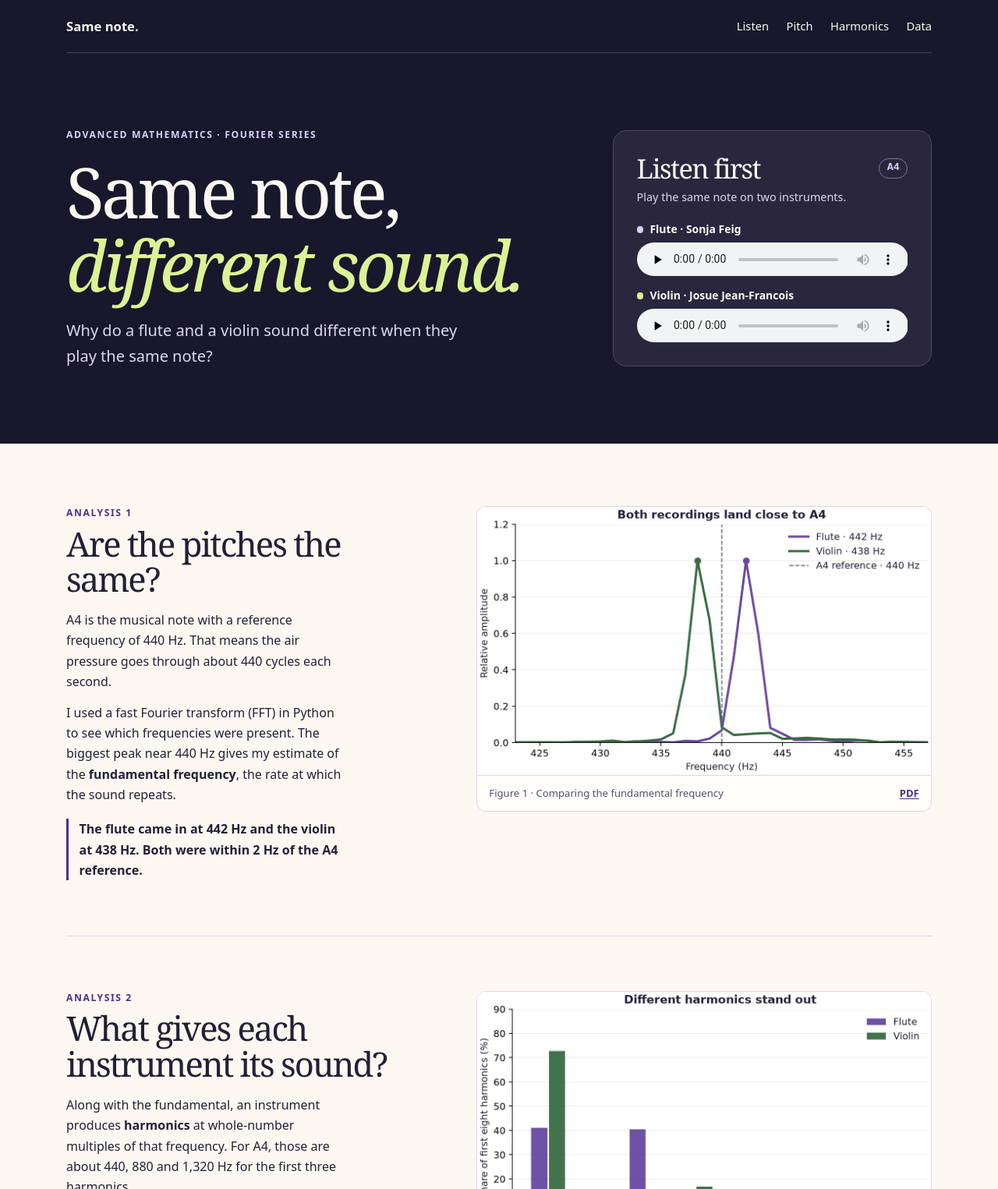
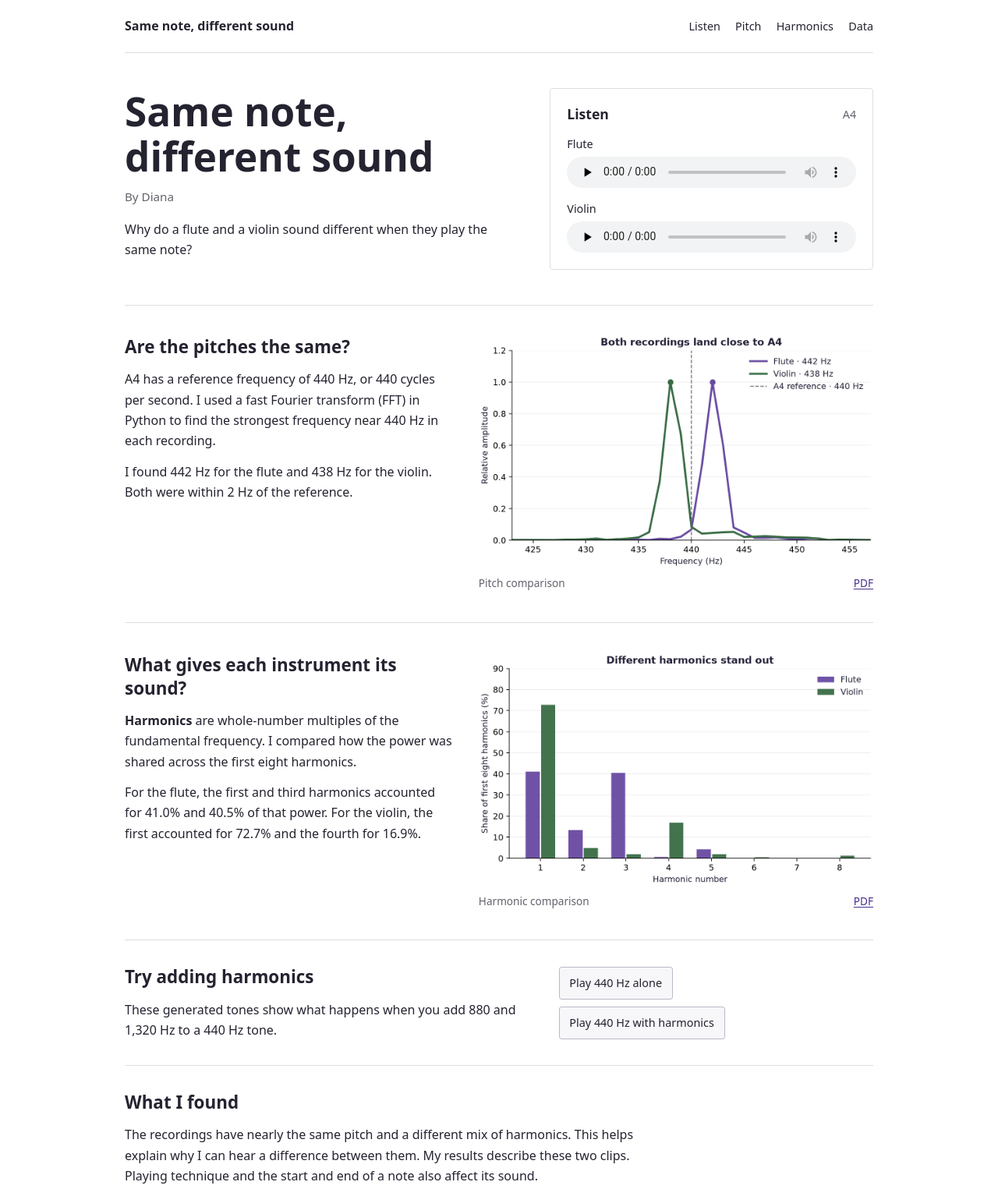
Before and after one commit to dianacherkk/same-note-different-sound, a plain HTML site: page docs/index.html in a window 1280 px wide. Shown: the top 1525 px of the page at 78% size. Drawn offline with Linux system fonts and the light colour scheme.

Commit message:
Simplify the website and add Diana as author

```diff
--- a/docs/index.html
+++ b/docs/index.html
@@ -13,7 +13,7 @@
 
   <header class="masthead">
     <div class="wrap topbar">
-      <a class="wordmark" href="#main">Same note<span>.</span></a>
+      <a class="wordmark" href="#main">Same note, different sound</a>
       <nav aria-label="Main navigation">
         <a href="#listen">Listen</a>
         <a href="#pitch">Pitch</a>
@@ -27,25 +27,24 @@
     <section class="hero">
       <div class="wrap hero-grid">
         <div>
-          <p class="eyebrow">Advanced mathematics · Fourier series</p>
-          <h1>Same note,<br><em>different sound.</em></h1>
+          <h1>Same note,<br>different sound</h1>
+          <p class="author">By Diana</p>
           <p class="hero-question">Why do a flute and a violin sound different when they play the same note?</p>
         </div>
 
         <section class="recordings" id="listen" aria-labelledby="listen-title">
           <div class="recordings-heading">
-            <h2 id="listen-title">Listen first</h2>
+            <h2 id="listen-title">Listen</h2>
             <span class="note-label">A4</span>
           </div>
-          <p>Play the same note on two instruments.</p>
           <div class="sample flute">
-            <p id="flute-label">Flute <span>· Sonja Feig</span></p>
+            <p id="flute-label">Flute</p>
             <audio controls preload="none" aria-labelledby="flute-label" src="audio/flute-a4.wav">
               <a href="audio/flute-a4.wav">Download the flute recording</a>
             </audio>
           </div>
           <div class="sample violin">
-            <p id="violin-label">Violin <span>· Josue Jean-Francois</span></p>
+            <p id="violin-label">Violin</p>
             <audio controls preload="none" aria-labelledby="violin-label" src="audio/violin-a4.wav">
               <a href="audio/violin-a4.wav">Download the violin recording</a>
             </audio>
@@ -57,36 +56,32 @@
     <div class="wrap report">
       <section class="analysis" id="pitch" aria-labelledby="pitch-title">
         <div class="analysis-copy">
-          <p class="eyebrow">Analysis 1</p>
           <h2 id="pitch-title">Are the pitches the same?</h2>
-          <p>A4 is the musical note with a reference frequency of 440 Hz. That means the air pressure goes through about 440 cycles each second.</p>
-          <p>I used a fast Fourier transform (FFT) in Python to see which frequencies were present. The biggest peak near 440 Hz gives my estimate of the <strong>fundamental frequency</strong>, the rate at which the sound repeats.</p>
-          <p class="finding">The flute came in at 442 Hz and the violin at 438 Hz. Both were within 2 Hz of the A4 reference.</p>
+          <p>A4 has a reference frequency of 440 Hz, or 440 cycles per second. I used a fast Fourier transform (FFT) in Python to find the strongest frequency near 440 Hz in each recording.</p>
+          <p class="finding">I found 442 Hz for the flute and 438 Hz for the violin. Both were within 2 Hz of the reference.</p>
         </div>
         <figure>
           <img src="figures/pitch.png" width="1188" height="702" alt="The violin peak at 438 Hz and flute peak at 442 Hz sit on either side of the dashed 440 Hz reference.">
-          <figcaption><span>Figure 1 · Comparing the fundamental frequency</span><a href="figures/pitch.pdf">PDF</a></figcaption>
+          <figcaption><span>Pitch comparison</span><a href="figures/pitch.pdf">PDF</a></figcaption>
         </figure>
       </section>
 
       <section class="analysis" id="harmonics" aria-labelledby="harmonics-title">
         <div class="analysis-copy">
-          <p class="eyebrow">Analysis 2</p>
           <h2 id="harmonics-title">What gives each instrument its sound?</h2>
-          <p>Along with the fundamental, an instrument produces <strong>harmonics</strong> at whole-number multiples of that frequency. For A4, those are about 440, 880 and 1,320 Hz for the first three harmonics.</p>
-          <p>I measured the power within 15 Hz of each of the first eight harmonics. I then divided by their combined power so I could compare the mix for each instrument.</p>
-          <p class="finding">The flute’s first and third harmonics accounted for 41.0% and 40.5% of the measured power. The violin’s first harmonic accounted for 72.7% and its fourth for 16.9%.</p>
+          <p><strong>Harmonics</strong> are whole-number multiples of the fundamental frequency. I compared how the power was shared across the first eight harmonics.</p>
+          <p class="finding">For the flute, the first and third harmonics accounted for 41.0% and 40.5% of that power. For the violin, the first accounted for 72.7% and the fourth for 16.9%.</p>
         </div>
         <figure>
           <img src="figures/harmonics.png" width="1188" height="702" alt="Across the first eight harmonics, the flute has its tallest bars at 1 and 3. The violin has its tallest bars at 1 and 4.">
-          <figcaption><span>Figure 2 · Comparing the harmonics</span><a href="figures/harmonics.pdf">PDF</a></figcaption>
+          <figcaption><span>Harmonic comparison</span><a href="figures/harmonics.pdf">PDF</a></figcaption>
         </figure>
       </section>
 
       <section class="tone-demo" aria-labelledby="demo-title">
         <div>
-          <h2 id="demo-title">Hear what extra harmonics do</h2>
-          <p>Both of these synthetic sounds start with 440 Hz. The second adds 880 and 1,320 Hz. In the time the 440 Hz wave makes one cycle, the other waves make exactly two and three. The whole sound repeats at the same rate.</p>
+          <h2 id="demo-title">Try adding harmonics</h2>
+          <p>These generated tones show what happens when you add 880 and 1,320 Hz to a 440 Hz tone.</p>
         </div>
         <div class="demo-controls">
           <button type="button" id="single-tone">Play 440 Hz alone</button>
@@ -96,23 +91,22 @@
       </section>
 
       <section class="takeaway" aria-labelledby="conclusion-title">
-        <p class="eyebrow">Conclusion</p>
-        <h2 id="conclusion-title">Pitch tells you the note. Harmonics help explain the sound.</h2>
-        <p>Both instruments were close to 440 Hz, but their power was spread differently across the harmonics. That difference in the mix helps explain why the recordings sound distinct even though both are A4.</p>
-        <p>The comparison uses a small set of recordings. Playing technique and the way a note starts and ends can also change how it sounds.</p>
+        <h2 id="conclusion-title">What I found</h2>
+        <p>The recordings have nearly the same pitch and a different mix of harmonics. This helps explain why I can hear a difference between them. My results describe these two clips. Playing technique and the start and end of a note also affect its sound.</p>
       </section>
 
       <section class="details-section" id="data" aria-labelledby="data-title">
         <h2 id="data-title">Data and method</h2>
-        <p>I used two recordings from the University of Iowa Electronic Music Studios collection curated by Lawrence Fritts. Both are marked <em>mezzo-forte</em>, or moderately loud. The flute was played without vibrato, and the violin was bowed on the A string.</p>
-        <p>I selected one steady second of A4 from each recording. Both recordings contain 44,100 samples per second. Before the FFT, I applied a Hann window, which tapers the edges of the clip so the cut introduces less distortion in the spectrum.</p>
+        <p>The recordings come from the University of Iowa collection created by Lawrence Fritts. Sonja Feig plays the flute and Josue Jean-Francois plays the violin. Both recordings are marked <em>mezzo-forte</em>, meaning moderately loud.</p>
         <p><a href="https://theremin.music.uiowa.edu/MIS.html">University of Iowa Musical Instrument Samples</a></p>
 
         <details>
-          <summary>How does this connect to Fourier series?</summary>
-          <p>Chapter 6 shows how a repeating signal can be described as a sum of sine and cosine waves. Each wave repeats at the fundamental frequency or a whole-number multiple of it. The example on page 32 shows how a Fourier transform can reveal three frequencies mixed into one signal.</p>
+          <summary>Method and course connection</summary>
+          <p>I selected one steady second of A4 from each recording, sampled at 44,100 Hz. The flute was played without vibrato and the violin was bowed on the A string. I applied a Hann window to taper the clip edges before the FFT.</p>
+          <p>I estimated the pitch from the strongest peak between 420 and 460 Hz. For each of the first eight harmonics, I added the power within 15 Hz of its expected frequency. I divided each band's power by the total across those eight bands.</p>
+          <p>Chapter 6 describes repeating signals as sums of sine and cosine waves. The Fourier transform example on page 32 shows how to find frequencies mixed in one signal.</p>
           <p class="equation"><var>x</var>(<var>t</var>) ≈ <var>a</var><sub>0</sub> + ∑<sub><var>k</var>=1</sub><sup><var>K</var></sup> [<var>a</var><sub><var>k</var></sub> cos(2π<var>k</var><var>f</var><sub>0</sub><var>t</var>) + <var>b</var><sub><var>k</var></sub> sin(2π<var>k</var><var>f</var><sub>0</sub><var>t</var>)]</p>
-          <p><var>f</var><sub>0</sub> is the fundamental frequency and <var>k</var> is the harmonic number. The sine and cosine weights tell us how much each harmonic contributes. The FFT works on the sampled recording and estimates which frequencies are present.</p>
+          <p><var>f</var><sub>0</sub> is the fundamental frequency and <var>k</var> is the harmonic number. The weights describe each harmonic's contribution.</p>
         </details>
       </section>
     </div>
@@ -120,7 +114,7 @@
 
   <footer class="footer">
     <div class="wrap footer-inner">
-      <p>Advanced Mathematics · Individual project</p>
+      <p>Advanced Mathematics</p>
       <a href="https://github.com/dianacherkk/same-note-different-sound">Code and data on GitHub</a>
     </div>
   </footer>
--- a/docs/styles.css
+++ b/docs/styles.css
@@ -1,276 +1,127 @@
 :root {
   color-scheme: light;
-  --night: #19172b;
-  --panel: #29263e;
-  --cream: #fbf8f1;
-  --paper: #fffefa;
-  --ink: #222036;
-  --muted: #555167;
-  --lavender: #d9cff7;
-  --lime: #dcf295;
-  --line: #dcd5e3;
+  --ink: #242330;
+  --muted: #64616c;
+  --line: #dedde3;
   --link: #49318f;
-  --serif: Georgia, "Times New Roman", serif;
 }
 
 *, *::before, *::after { box-sizing: border-box; }
 
 body {
   margin: 0;
-  background: var(--cream);
+  background: #fff;
   color: var(--ink);
   font: 1rem/1.65 system-ui, -apple-system, BlinkMacSystemFont, sans-serif;
 }
 
-.wrap {
-  width: min(1110px, 100% - 3rem);
-  margin-inline: auto;
-}
-
+.wrap { width: min(960px, 100% - 3rem); margin-inline: auto; }
 a { color: var(--link); text-underline-offset: .18em; }
 button, audio, summary { max-width: 100%; }
 img { max-width: 100%; height: auto; display: block; }
 h1, h2, p, figure { margin: 0; }
-section[id] { scroll-margin-top: 1.25rem; }
-
-:focus-visible {
-  outline: 3px solid currentColor;
-  outline-offset: 4px;
-}
+section[id] { scroll-margin-top: 1.5rem; }
+:focus-visible { outline: 2px solid var(--link); outline-offset: 4px; }
 
 .skip-link {
   position: absolute;
-  z-index: 2;
-  inset: 1rem auto auto 1rem;
-  padding: .65rem 1rem;
-  transform: translateY(-250%);
-  color: var(--night);
-  background: var(--lime);
+  inset: .5rem auto auto .5rem;
+  padding: .5rem .8rem;
+  transform: translateY(-200%);
+  background: white;
 }
-
 .skip-link:focus { transform: translateY(0); }
 
-.masthead, .hero {
-  background: var(--night);
-  color: var(--cream);
+.topbar {
+  display: flex;
+  justify-content: space-between;
+  align-items: center;
+  flex-wrap: wrap;
+  gap: .6rem 1.5rem;
+  min-height: 68px;
+  padding-block: .9rem;
+  border-bottom: 1px solid var(--line);
 }
-
-.topbar {
-  min-height: 68px;
-  display: flex;
-  align-items: center;
-  justify-content: space-between;
-  gap: .8rem 1.8rem;
-  border-bottom: 1px solid #47415a;
-}
-
 .topbar a { color: inherit; text-decoration: none; }
 .topbar a:hover { text-decoration: underline; }
-.wordmark { font-size: 1.04rem; font-weight: 750; }
-.wordmark span { color: var(--lime); }
-.topbar nav { display: flex; flex-wrap: wrap; gap: .25rem 1.4rem; font-size: .92rem; }
+.wordmark { font-weight: 600; }
+.topbar nav { display: flex; gap: 1.2rem; font-size: .9rem; }
 
-.hero { padding-block: clamp(3rem, 8vw, 6rem); }
-
+.hero { padding-block: 2.8rem; }
 .hero-grid {
   display: grid;
-  grid-template-columns: minmax(0, 1.45fr) minmax(16rem, .95fr);
-  align-items: center;
-  gap: clamp(1.75rem, 6vw, 5.5rem);
+  grid-template-columns: 1.2fr 1fr;
+  align-items: start;
+  gap: 3rem;
 }
+h1 { font-size: clamp(2.1rem, 4.4vw, 3.2rem); line-height: 1.14; font-weight: 650; }
+h1 em { font-style: normal; }
+.author { margin-block: .65rem 1rem; color: var(--muted); font-size: .95rem; }
+.hero-question { max-width: 35rem; }
+h2 { font-size: 1.4rem; line-height: 1.35; font-weight: 600; }
 
-.eyebrow {
-  font-size: .76rem;
-  letter-spacing: .13em;
-  line-height: 1.45;
-  font-weight: 750;
-  text-transform: uppercase;
-}
-
-.hero .eyebrow { color: var(--lavender); }
-
-h1, h2 {
-  font-family: var(--serif);
-  font-weight: 500;
-  line-height: 1.05;
-  letter-spacing: -.045em;
-}
-
-h1 {
-  margin-block: 1rem 1.35rem;
-  font-size: clamp(3.1rem, 7vw, 6rem);
-}
-
-h1 em { color: var(--lime); font-weight: inherit; }
-
-.hero-question {
-  max-width: 33rem;
-  color: #ded7ee;
-  font-size: clamp(1rem, 2.15vw, 1.25rem);
-}
-
-.recordings {
-  padding: clamp(1rem, 3.5vw, 1.85rem);
-  background: var(--panel);
-  border: 1px solid #514962;
-  border-radius: 1.1rem;
-}
-
-.recordings-heading {
-  display: flex;
-  align-items: center;
-  justify-content: space-between;
-  gap: .5rem;
-}
-
-.recordings h2 { font-size: clamp(1.7rem, 3vw, 2.15rem); }
-.recordings-heading + p { color: #ded7ee; font-size: .9rem; margin-block: .45rem 1.1rem; }
-
-.note-label {
-  padding: .1rem .6rem .15rem;
-  border: 1px solid #827697;
-  border-radius: 5rem;
-  color: var(--lavender);
-  font: 700 .84rem/1.5 ui-monospace, monospace;
-}
-
-.sample {
-  display: grid;
-  gap: .33rem;
-}
-
-.sample + .sample { margin-top: .9rem; }
-.sample p { color: var(--cream); font-size: .87rem; font-weight: 700; }
-.sample p::before { content: ""; display: inline-block; width: .55rem; height: .55rem; margin-right: .5rem; border-radius: 50%; background: var(--lavender); }
-.violin p::before { background: var(--lime); }
-audio { width: 100%; height: 43px; }
-
-.report { padding-block: .6rem clamp(2.7rem, 6vw, 5rem); }
+.recordings { padding: 1.3rem; border: 1px solid var(--line); border-radius: .25rem; }
+.recordings-heading { display: flex; align-items: center; justify-content: space-between; gap: 1rem; }
+.recordings h2 { font-size: 1.1rem; }
+.note-label { color: var(--muted); font-size: .9rem; }
+.sample { margin-top: .9rem; display: grid; gap: .3rem; }
+.sample p { font-size: .9rem; font-weight: 500; }
+audio { width: 100%; height: 40px; }
 
 .analysis {
   display: grid;
-  grid-template-columns: minmax(0, .95fr) minmax(0, 1.2fr);
-  gap: clamp(1.7rem, 5.5vw, 4rem);
+  grid-template-columns: 1fr 1.2fr;
   align-items: start;
-  padding-block: clamp(2.4rem, 6vw, 4.4rem);
-  border-bottom: 1px solid var(--line);
+  gap: 2rem;
+  padding-block: 2.4rem;
+  border-top: 1px solid var(--line);
 }
-
-.report h2 {
-  margin-block: .48rem 1rem;
-  font-size: clamp(2rem, 3.4vw, 3.2rem);
-}
-
-.report .eyebrow { color: var(--link); }
-.report p + p { margin-top: .82rem; }
-.analysis-copy > p:not(.eyebrow) { max-width: 39ch; }
-
-.analysis-copy .finding {
-  padding-left: .85rem;
-  margin-top: 1.1rem;
-  border-left: 3px solid var(--link);
-  font-weight: 650;
-}
-
-figure {
-  overflow: hidden;
-  background: var(--paper);
-  border: 1px solid var(--line);
-  border-radius: .75rem;
-}
-
+.report h2 { margin-bottom: .8rem; }
+.report p + p { margin-top: .8rem; }
+.finding { font-weight: 500; }
 figure img { width: 100%; }
-
-figcaption {
-  display: flex;
-  justify-content: space-between;
-  gap: .4rem 1rem;
-  flex-wrap: wrap;
-  padding: .72rem .95rem;
-  border-top: 1px solid var(--line);
-  color: var(--muted);
-  font-size: .82rem;
-}
-
-figcaption a { font-weight: 700; }
+figcaption { display: flex; justify-content: space-between; gap: 1rem; padding-top: .5rem; color: var(--muted); font-size: .85rem; }
 
 .tone-demo {
   display: grid;
-  grid-template-columns: minmax(0, 1.6fr) minmax(13rem, 1fr);
-  padding-block: clamp(1.8rem, 4vw, 2.7rem);
-  gap: 1rem clamp(1.5rem, 5.5vw, 4rem);
+  grid-template-columns: 1.3fr 1fr;
   align-items: center;
-  border-bottom: 1px solid var(--line);
+  gap: 2rem;
+  padding-block: 2rem;
+  border-top: 1px solid var(--line);
 }
+.demo-controls { display: grid; gap: .55rem; justify-items: start; }
+.demo-controls button {
+  padding: .5rem .8rem;
+  border: 1px solid #bbb8c5;
+  border-radius: .2rem;
+  background: #f7f6f9;
+  color: var(--ink);
+  font: inherit;
+  font-size: .9rem;
+  cursor: pointer;
+}
+.demo-controls button:hover { background: #eeeaf5; }
+#audio-status:empty { display: none; }
+#audio-status { font-size: .85rem; color: var(--muted); }
 
-.tone-demo h2 {
-  margin-top: 0;
-  font-size: clamp(1.6rem, 2.6vw, 2.25rem);
-}
+.takeaway, .details-section { padding-block: 2rem; border-top: 1px solid var(--line); }
+.takeaway p, .details-section p { max-width: 72ch; }
+details { margin-top: 1rem; }
+summary { cursor: pointer; color: var(--link); }
+details[open] summary { margin-bottom: .8rem; }
+.equation { overflow-wrap: anywhere; font-family: Georgia, serif; }
+.footer { border-top: 1px solid var(--line); padding-block: 1.3rem; font-size: .85rem; color: var(--muted); }
+.footer-inner { display: flex; flex-wrap: wrap; justify-content: space-between; gap: .5rem 1rem; }
 
-.demo-controls {
-  display: grid;
-  gap: .55rem;
-  justify-items: start;
-}
-
-.demo-controls button {
-  padding: .48rem .8rem;
-  border: 1px solid #b2a3cb;
-  border-radius: .35rem;
-  cursor: pointer;
-  background: var(--paper);
-  color: var(--link);
-  font: 700 .88rem/1.4 system-ui, sans-serif;
-}
-
-.demo-controls button:hover { background: #ece4fb; }
-#audio-status:empty { display: none; }
-#audio-status { color: var(--muted); font-size: .85rem; }
-
-.takeaway {
-  padding: clamp(1.5rem, 5vw, 3rem);
-  margin-top: clamp(2rem, 6vw, 4rem);
-  background: #ece4fb;
-  border-radius: .85rem;
-}
-
-.takeaway h2 { max-width: 19ch; }
-.takeaway p { max-width: 64ch; }
-
-.details-section {
-  max-width: 740px;
-  padding-top: clamp(2rem, 6vw, 4rem);
-}
-
-details {
-  padding: 1rem 0;
-  margin-top: 1.3rem;
-  border-block: 1px solid var(--line);
-}
-
-summary { cursor: pointer; font-weight: 750; }
-details[open] summary { margin-bottom: .8rem; }
-.equation { font-family: var(--serif); font-size: 1.07rem; }
-
-.footer {
-  padding-block: 1.3rem;
-  border-top: 1px solid var(--line);
-  color: var(--muted);
-  font-size: .86rem;
-}
-
-.footer-inner { display: flex; flex-wrap: wrap; justify-content: space-between; gap: .5rem 1.2rem; }
-
-@media (max-width: 760px) {
-  .hero-grid, .analysis, .tone-demo { grid-template-columns: 1fr; }
-  .analysis-copy > p:not(.eyebrow) { max-width: 62ch; }
-  .recordings { max-width: 480px; width: 100%; }
+@media (max-width: 720px) {
+  .hero-grid, .analysis, .tone-demo { grid-template-columns: 1fr; gap: 1.5rem; }
+  .hero { padding-block: 2rem; }
+  .recordings { max-width: 450px; width: 100%; }
 }
 
 @media (max-width: 410px) {
   .wrap { width: calc(100% - 2rem); }
-  .topbar { align-items: flex-start; flex-direction: column; justify-content: center; gap: .18rem; }
-  .topbar nav { gap: .2rem .85rem; }
-  h1 { font-size: clamp(2.55rem, 12.1vw, 3.1rem); }
+  .topbar { align-items: flex-start; flex-direction: column; }
+  .topbar nav { gap: 1rem; }
 }
```
